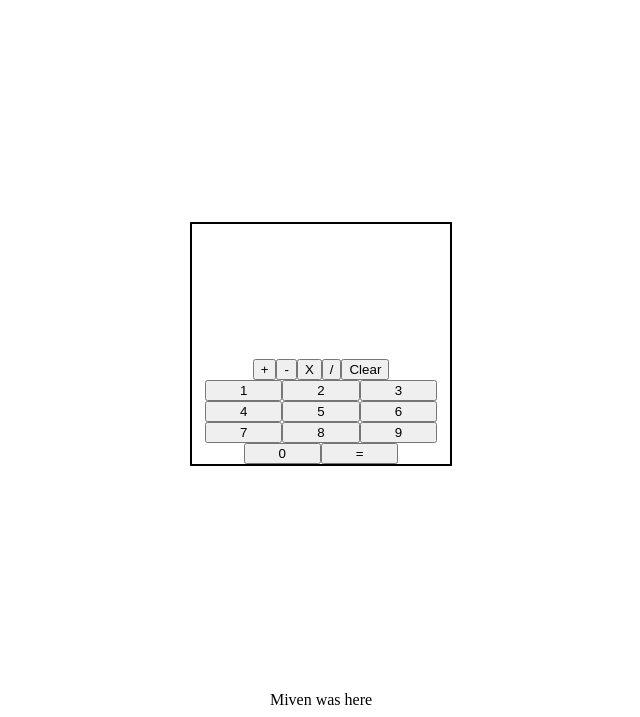
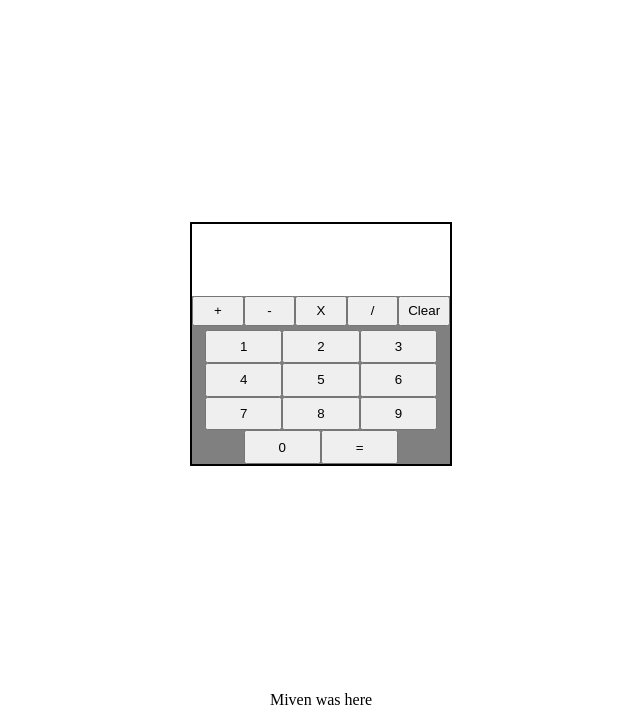
Before and after one commit to xMiven/calculator, a plain HTML site: page index.html in a window 1280 px wide. Shown: the part 91-808 px from the top of the page, without its empty margins (327-967 px from the left). Drawn offline with Linux system fonts and the light colour scheme.

Commit message:
Added basic styles

```diff
--- a/app.js
+++ b/app.js
@@ -2,6 +2,7 @@ const numbers = document.querySelectorAll(".number");
 const functions = document.querySelectorAll(".function");
 const intro = document.querySelector("#intro");
 const display = document.querySelector("#display");
+const history = document.querySelector("#history");
 const clearButton = document.querySelector("#clear");
 
 let a = 0;
@@ -24,7 +25,7 @@ function addEventListenerFunc(arr) {
     arr[i].addEventListener("click", (e) => {
       setValue(display);
       operation = e.target.value;
-      console.log(e.target.value);
+      history.textContent = `${a} ${operation}`;
     });
   }
 }
@@ -34,6 +35,7 @@ function addListeners(arr) {
     arr[i].addEventListener("click", (e) => {
       if (isNew) {
         clear();
+        history.textContent = "";
       }
       display.textContent += e.target.value;
     });
@@ -70,10 +72,13 @@ function setValue(display) {
   if (!isASet) {
     a = display.textContent;
     isASet = true;
+    history.textContent = a;
     clear();
   } else if (!isBSet) {
     b = display.textContent;
     isBSet = true;
+    history.textContent = `${a} ${operation} ${b} =`;
+
     clear();
   }
 }
@@ -91,19 +96,16 @@ function compute() {
     case "-": {
       display.textContent = substract(a, b);
       reset();
-
       break;
     }
     case "X": {
       display.textContent = multiply(a, b);
       reset();
-
       break;
     }
     case "/": {
       display.textContent = divide(a, b);
       reset();
-
       break;
     }
   }
--- a/index.html
+++ b/index.html
@@ -13,6 +13,7 @@
     <div class="hero">
       <div id="calculator">
         <div id="displayArea">
+          <p id="history"></p>
           <p id="display"></p>
         </div>
         <div id="buttons">
--- a/styles.css
+++ b/styles.css
@@ -16,14 +16,37 @@ body {
   height: 30vh;
 }
 
+#displayArea {
+  display: flex;
+  width: 100%;
+  flex-direction: column;
+  justify-content: center;
+  align-items: flex-end;
+  margin-right: 10%;
+}
+
 #functions {
   display: flex;
   justify-content: center;
   gap: 0;
 }
 
+#buttons {
+  background-color: grey;
+  height: 70%;
+  display: flex;
+  flex-direction: column;
+  justify-content: space-between;
+}
+
 .button {
   width: 20%;
+}
+
+.function,
+.clear {
+  width: 20%;
+  height: 30px;
 }
 
 #numbers {
@@ -31,6 +54,7 @@ body {
   justify-content: center;
   align-items: center;
   flex-wrap: wrap;
+  height: 80%;
 }
 
 .number,
```
